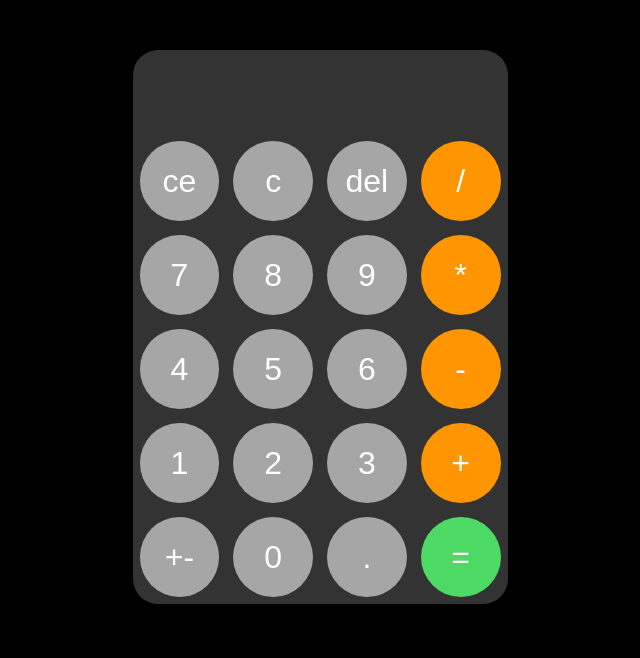
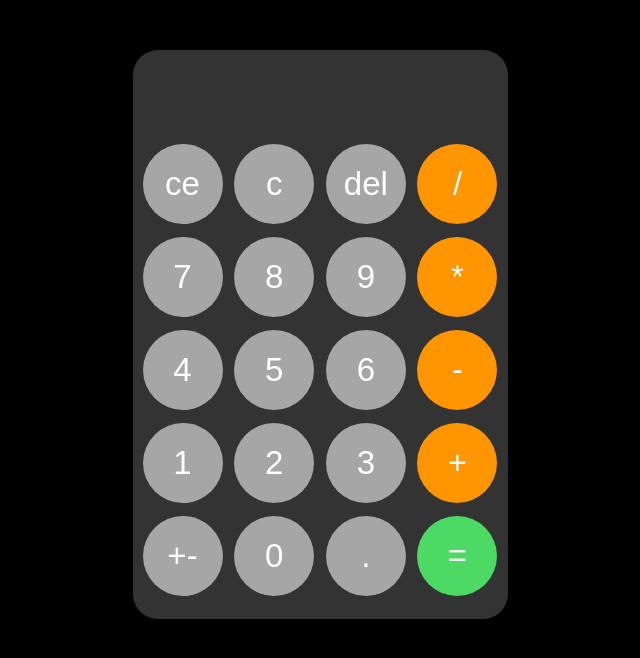
Before and after one commit to ArtemEkzarho/calculator-expressts-reactts-vite, a React (Vite) app in the folder client/: page / in a window 1280 px wide. Shown: the top 658 px of the page, without its empty margins (320-960 px from the left). Built offline with nearby package versions, Linux system fonts and the light colour scheme.

Commit message:
tune styles

```diff
--- a/client/index.html
+++ b/client/index.html
@@ -2,9 +2,8 @@
 <html lang="en">
   <head>
     <meta charset="UTF-8" />
-    <link rel="icon" type="image/svg+xml" href="/vite.svg" />
     <meta name="viewport" content="width=device-width, initial-scale=1.0" />
-    <title>Vite + React + TS</title>
+    <title>calculator-expressts-reactts-vite</title>
   </head>
   <body>
     <div id="root"></div>
--- a/client/src/styles.css
+++ b/client/src/styles.css
@@ -1,128 +1,3 @@
-/* Reset styles */
-html,
-body,
-div,
-span,
-applet,
-object,
-iframe,
-h1,
-h2,
-h3,
-h4,
-h5,
-h6,
-p,
-blockquote,
-pre,
-a,
-abbr,
-acronym,
-address,
-big,
-cite,
-code,
-del,
-dfn,
-em,
-img,
-ins,
-kbd,
-q,
-s,
-samp,
-small,
-strike,
-strong,
-sub,
-sup,
-tt,
-var,
-b,
-u,
-i,
-center,
-dl,
-dt,
-dd,
-ol,
-ul,
-li,
-fieldset,
-form,
-label,
-legend,
-table,
-caption,
-tbody,
-tfoot,
-thead,
-tr,
-th,
-td,
-article,
-aside,
-canvas,
-details,
-embed,
-figure,
-figcaption,
-footer,
-header,
-hgroup,
-menu,
-nav,
-output,
-ruby,
-section,
-summary,
-time,
-mark,
-audio,
-video {
-  margin: 0;
-  padding: 0;
-  border: 0;
-  font-size: 100%;
-  font: inherit;
-  vertical-align: baseline;
-}
-article,
-aside,
-details,
-figcaption,
-figure,
-footer,
-header,
-hgroup,
-menu,
-nav,
-section {
-  display: block;
-}
-body {
-  line-height: 1;
-}
-ol,
-ul {
-  list-style: none;
-}
-blockquote,
-q {
-  quotes: none;
-}
-blockquote:before,
-blockquote:after,
-q:before,
-q:after {
-  content: '';
-  content: none;
-}
-table {
-  border-collapse: collapse;
-  border-spacing: 0;
-}
-
 /* Main Calculator Styles */
 body {
   background: #000; /* Dark background for the whole page */
@@ -131,6 +6,7 @@ body {
 
 .calculator-wrap {
   width: 375px; /* iPhone width */
+  padding: 10px;
   background: #333; /* Dark background for the calculator */
   margin: 50px auto;
   border-radius: 25px;
@@ -139,7 +15,7 @@ body {
 }
 
 .calculator-wrap .input-row {
-  padding: 0 20px;
+  padding: 0 10px;
 }
 
 .calculator-wrap .input-row input {
@@ -156,13 +32,13 @@ body {
 .calculator-wrap .row-btns {
   display: flex;
   justify-content: space-between;
+  margin-bottom: 13px;
 }
 
 .calculator-wrap .row-btns button {
-  flex: 1 0 21%; /* Distributes space between buttons */
   height: 80px;
-  margin: 7px;
-  font-size: 2rem;
+  width: 80px;
+  font-size: 33px;
   color: #fff;
   background: #a6a6a6; /* Light gray, similar to iOS buttons */
   border-radius: 50%; /* Round buttons */
```
